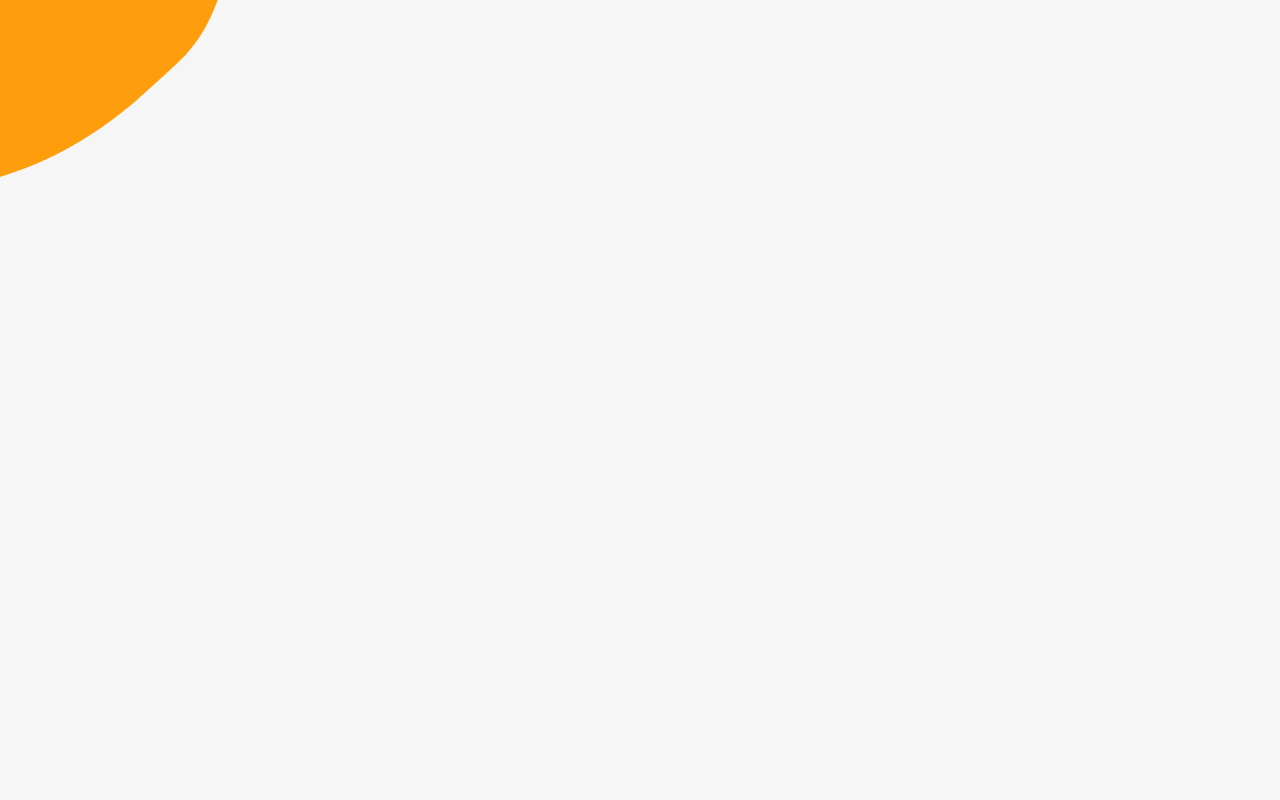
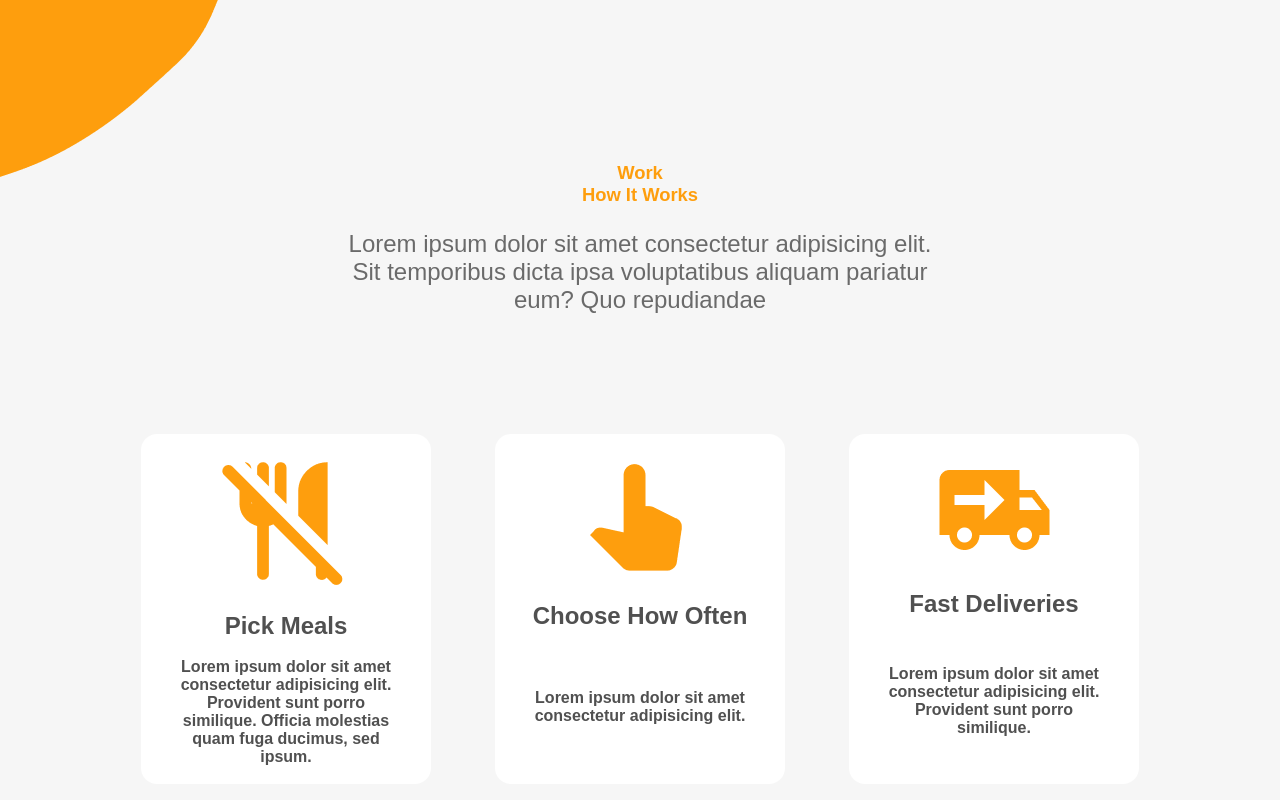
Before and after one commit to ClementMadiot/Web_Design_Foodie_React, a React (Create React App) app: page / in a window 1280 px wide. Shown: the part 1868-2668 px from the top of the page. Before the commit the page ends 2067 px from the top, so only its background shows below. Built offline with nearby package versions, Linux system fonts and the light colour scheme.

Commit message:
add work section

```diff
--- a/src/App.js
+++ b/src/App.js
@@ -1,12 +1,15 @@
 import './App.css'
+// component
 import Home from './components/Home'
 import About from './components/About'
+import Work from './components/Work'
 
 function App() {
   return (
     <div className="App">
       <Home />
       <About/>
+      <Work/>
     </div>
   )
 }
--- a/src/components/About.jsx
+++ b/src/components/About.jsx
@@ -1,6 +1,7 @@
-import React from 'react';
+// import img
 import AboutBgd from '../assets/images/about-background.png'
 import AboutBgdImg from '../assets/images/about-background-image.png'
+// import icon
 import { BsFillPlayCircleFill } from 'react-icons/bs';
 
 const About = () => {
--- a/src/components/Navbar.jsx
+++ b/src/components/Navbar.jsx
@@ -6,11 +6,11 @@
   Box,
   Drawer,
   List,
-  ListItem,
   ListItemButton,
   ListItemIcon,
   ListItemText,
 } from '@mui/material'
+// import icon
 import HomeIcon from '@mui/icons-material/Home'
 import InfoIcon from '@mui/icons-material/Info'
 import CommentRoundedIcon from '@mui/icons-material/CommentRounded'
@@ -48,10 +48,10 @@
       </div>
       <div className="navbar-links-container">
         <a href="#about">About</a>
-        <a href="">Home</a>
-        <a href="">Testimonials</a>
-        <a href="">Contact</a>
-        <a href="">
+        <a href="#home">Home</a>
+        <a href="#testimonials">Testimonials</a>
+        <a href="#contact">Contact</a>
+        <a href="#cart">
           <BsCart2 className="navbar-cart-icon" />
         </a>
         <buton className="primary-button">Bookings Now</buton>
--- /dev/null
+++ b/src/components/Work.jsx
@@ -0,0 +1,49 @@
+// import img
+import PickMeaks from '../assets/images/pick-meals-image.png'
+import ChooseMeals from '../assets/images/choose-image.png'
+import DeliveryMeals from '../assets/images/delivery-image.png'
+
+const Work = () => {
+  const workInfoData = [
+    {
+      image: PickMeaks,
+      title: "Pick Meals",
+      text: "Lorem ipsum dolor sit amet consectetur adipisicing elit. Provident sunt porro similique. Officia molestias quam fuga ducimus, sed ipsum."
+    },
+    {
+      image: ChooseMeals,
+      title: "Choose How Often",
+      text: "Lorem ipsum dolor sit amet consectetur adipisicing elit. "
+    },
+    {
+      image: DeliveryMeals,
+      title: "Fast Deliveries",
+      text: "Lorem ipsum dolor sit amet consectetur adipisicing elit. Provident sunt porro similique."
+    },
+  ]
+  return (
+    <div className='work-section-wrapper'>
+      <div className="work-section-top">
+        <p className="primary-subheading">Work</p>
+        <h1 className="primary-subheading">How It Works</h1>
+        <p className="primary-text">Lorem ipsum dolor sit amet consectetur adipisicing elit. Sit temporibus dicta ipsa voluptatibus aliquam pariatur eum? Quo repudiandae</p>
+      </div>
+      <div className="work-section-bottom">
+        {
+          workInfoData.map((data) => (
+            <div className="work-section-info">
+              <div className="info-boxes-img-container">
+                <img src={data.image} alt={data.image} />
+              </div>
+              <h2>{data.title}</h2>
+              <p>{data.text}</p>
+            </div>
+          ))
+        }
+      </div>
+
+    </div>
+  );
+};
+
+export default Work;
```
